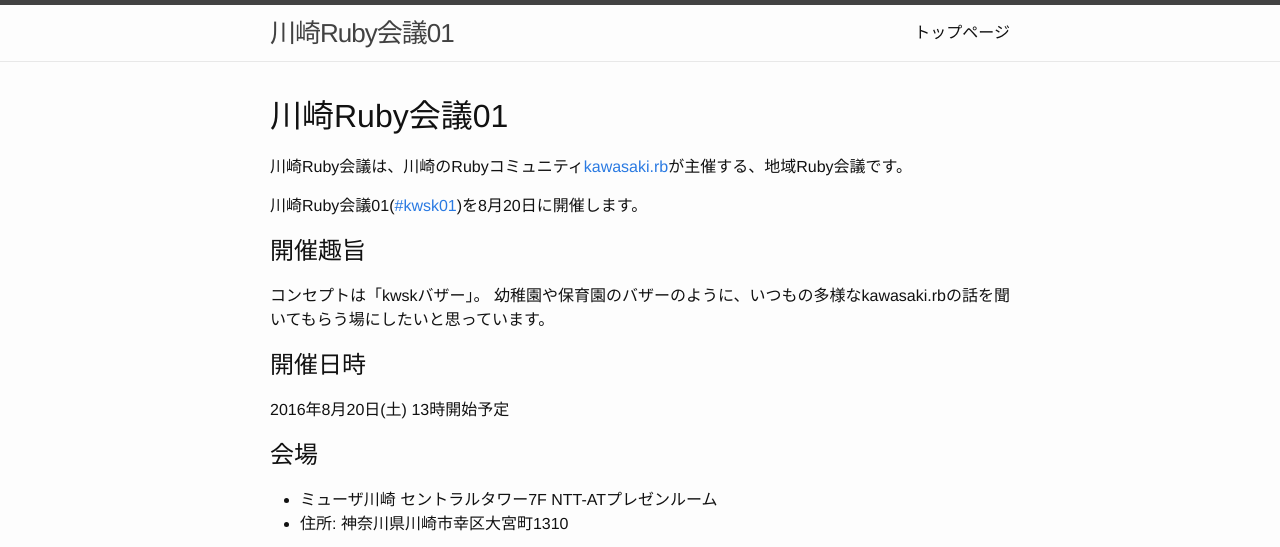
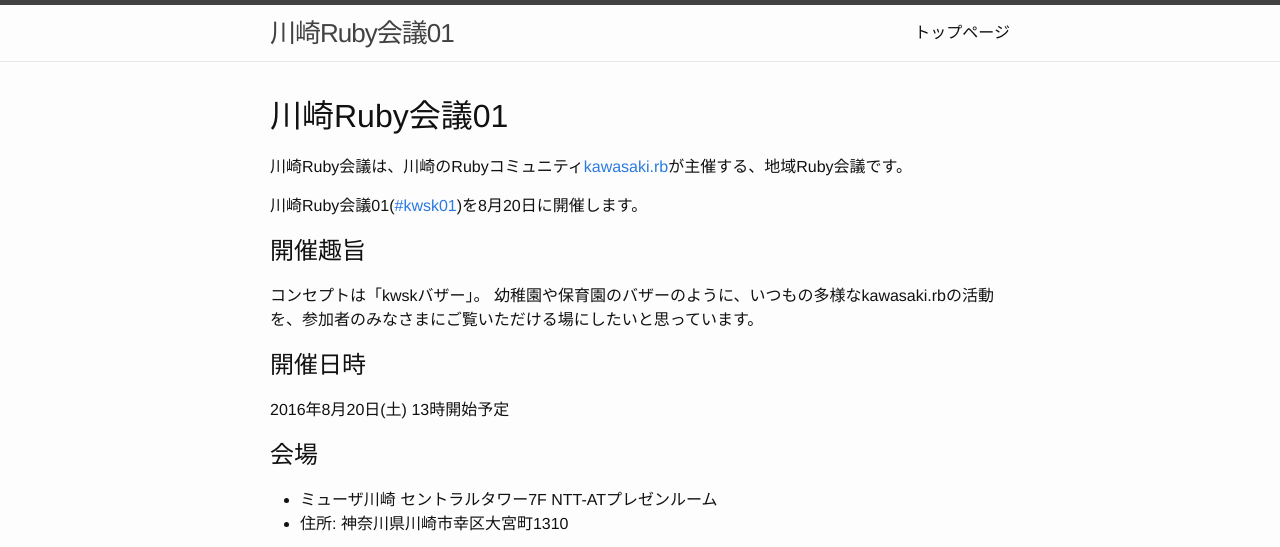
Before and after one commit to kawasakirb/kwsk01, a Jekyll site: the page built from index.md, in a window 1280 px wide and 900 px high, cut to the strip 0-547 px from the top of the window. Built offline with Jekyll 4.4.1, drawn with Linux system fonts in a browser that asks for light colours.

Commit message:
modify the meaning of kwsk01 section

```diff
--- a/index.md
+++ b/index.md
@@ -12,7 +12,7 @@ title: トップページ
 ## 開催趣旨
 
 コンセプトは「kwskバザー」。
-幼稚園や保育園のバザーのように、いつもの多様なkawasaki.rbの話を聞いてもらう場にしたいと思っています。
+幼稚園や保育園のバザーのように、いつもの多様なkawasaki.rbの活動を、参加者のみなさまにご覧いただける場にしたいと思っています。
 
 ## 開催日時
 
```
